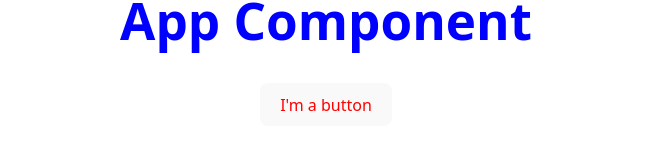
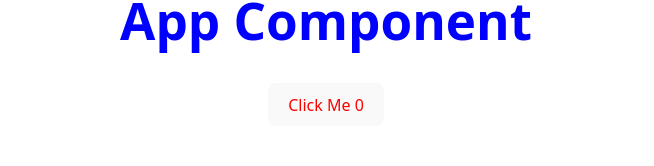
Before and after one commit to kencha-a11/appdev1, a React (Vite) app in the folder react-quickstart/: page / in a window 1280 px wide. Shown: the part 141-307 px from the top of the page, without its empty margins (314-968 px from the left). Built offline with nearby package versions, Linux system fonts and the light colour scheme.

Commit message:
Done responding to events / using hooks

```diff
--- a/react-quickstart/src/App.jsx
+++ b/react-quickstart/src/App.jsx
@@ -1,4 +1,5 @@
 import './App.css'
+import { useState } from 'react'
 
 const user = {
   name: 'Hedy Lamarr',
@@ -13,8 +14,12 @@ const products = [
 ];
 
 function MyButton() {
+  const [count, setCount] = useState(0)
+  function handleClick() {
+    setCount(count + 1)
+  }
   return (
-    <button className='red-btn'>I'm a button</button>
+    <button className='red-btn' onClick={handleClick}>Click Me {count}</button>
   );
 }
 
```
